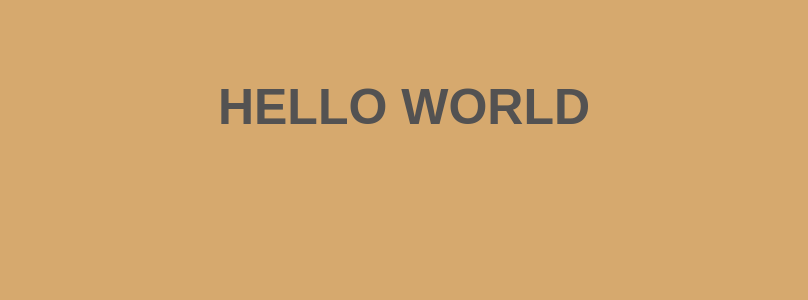
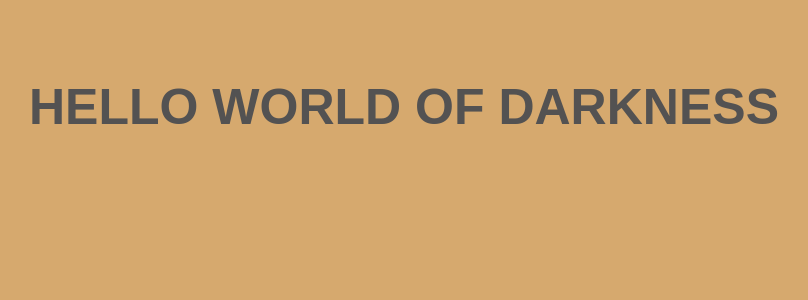
Before and after one commit to Hellcassius/worldofdarkness-simulator, a Flask app: page / in a window 1280 px wide. Shown: the top 300 px of the page, without its empty margins (236-1044 px from the left). Run offline with Flask 2, Linux system fonts and the light colour scheme.

Commit message:
Update index.html

```diff
--- a/templates/index.html
+++ b/templates/index.html
@@ -6,7 +6,7 @@
 
 
 {% block body %}
-<p class="text-title">HELLO WORLD</p>
+<p class="text-title">HELLO WORLD OF DARKNESS</p>
 {% endblock body %}
 
 {% block script %}
```
